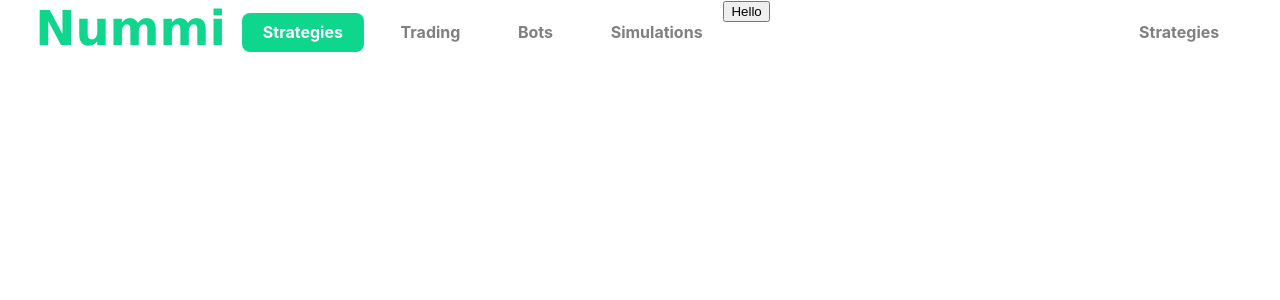
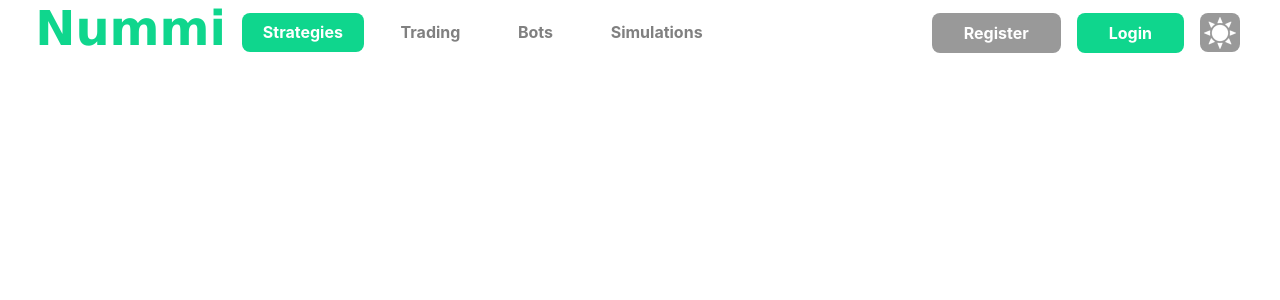
Before and after one commit to bmartin5263/Nummi-UI, a Next.js app: page / in a window 1280 px wide. Shown: the top 300 px of the page. Built offline with nearby package versions, Linux system fonts and the light colour scheme.

Commit message:
more nav stuff

```diff
--- a/components/navigation.js
+++ b/components/navigation.js
@@ -9,19 +9,16 @@ function Navigation() {
   }
   return (
     <nav>
-      <div className='nav-section-left'>
-        <Link href="/" className="logo">Nummi</Link>
+      <Link href="/" className="left logo">Nummi</Link>
+      <Link href="/strategies" className='left link active-page'>Strategies</Link>
+      <Link href="/trading" className='left link'>Trading</Link>
+      <Link href="/bots" className='left link'>Bots</Link>
+      <Link href="/simulations" className='left link'>Simulations</Link>
+      <div id='toggle-dark-mode' className='right link-image-button' onClick={toggleDarkMode}>
+        <img className='link-image' src="images/sun.png"/>
       </div>
-      <div className='nav-section-left'>
-        <Link href="/strategies" className='active-page'>Strategies</Link>
-        <Link href="/trading">Trading</Link>
-        <Link href="/bots">Bots</Link>
-        <Link href="/simulations">Simulations</Link>
-        <button onClick={toggleDarkMode}>Hello</button>
-      </div>
-      <div className='nav-section-right'>
-        <Link href="/strategies">Strategies</Link>
-      </div>
+      <Link href="/login" className='right link-button link-button-primary'>Login</Link>
+      <Link href="/register" className='right link-button'>Register</Link>
     </nav>
   );
 }
--- a/styles/globals.scss
+++ b/styles/globals.scss
@@ -41,6 +41,63 @@ img {
  * =============================
  */
 
+.left {
+  float: left;
+}
+
+.right {
+  float: right;
+}
+
+nav {
+  height: 4em;
+}
+
+a {
+  margin-left: 1em;
+  margin-top: .8em;
+}
+
+#toggle-dark-mode {
+  margin-left: 1em;
+  margin-top: .8em;
+}
+
+.link {
+  color: #808080;
+  text-decoration: none;
+  cursor: pointer;
+  border-radius: 8px;
+  font-weight: bold;
+  padding: .6em 1.3em;
+  transition-duration: 0.2s;
+}
+
+.link:hover {
+  transition-duration: 0s;
+  border-radius: 0;
+  border-bottom: 3px solid variables.$primary-light;
+}
+
+.link:active {
+  transition-duration: 0s;
+  color: variables.$primary-light;
+  background-color: rgba(0,0,0,0);
+}
+
+.dark .link {
+  color: variables.$lightest-gray;
+}
+
+.dark .link:hover {
+  border-color: variables.$primary-dark;
+}
+
+.dark .link:active {
+    color: variables.$primary-light;
+    background-color: rgba(0,0,0,0);
+}
+
 .active-page {
   color: #ffffff;
   background-color: #0FD68D;
@@ -59,57 +116,62 @@ img {
   background-color: variables.$primary-dark;
 }
 
-.nav-section-left {
-  float: left;
-}
-
-.nav-section-right {
-  float: right;
-}
-
-nav {
-  height: 4em;
-
-  a {
-    float: left;
-    color: #808080;
+.link-button {
+  font-weight: bold;
+  background-color: variables.$button-enabled-light;
+  color: #ffffff;
+  padding: 10px 32px;
   text-align: center;
   text-decoration: none;
   cursor: pointer;
   border-radius: 8px;
-    font-weight: bold;
-    padding: .6em 1.3em;
-    margin-left: 1em;
-    margin-top: .8em;
 }
 
-  a:hover {
-    border-radius: 0;
-    border-bottom: 3px solid variables.$primary-light;
+.link-button:hover {
+  border: none;
+  border-radius: 8px;
+  background-color: variables.$button-hover-light;
 }
 
-  a:active {
-      color: variables.$primary-light;
-      background-color: rgba(0,0,0,0);
-  }
+.link-button:active {
+  background-color: variables.$button-active-light;
+  transition-duration: 0.0s;
 }
 
-.dark nav {
-
-  a {
-    color: variables.$lightest-gray;
+.link-button-primary {
+  background-color: variables.$primary-light;
+  color: #ffffff;
 }
 
-  a:hover {
-    border-radius: 0;
-    border-bottom: 3px solid variables.$primary-dark;
+.link-button-primary:hover {
+  border: none;
+  border-radius: 8px;
+  background-color: variables.$primary-hover-light;
 }
 
-  a:active {
-      color: variables.$primary-light;
-      background-color: rgba(0,0,0,0);
+.link-button-primary:active {
+  background-color: variables.$primary-active-light;
+  transition-duration: 0.0s;
 }
 
+.link-image-button {
+  font-weight: bold;
+  background-color: variables.$button-enabled-light;
+  color: #ffffff;
+  text-align: center;
+  text-decoration: none;
+  cursor: pointer;
+  border-radius: 8px;
+  width: 40px;
+  height: 39px;
+  padding: 4px;
+}
+
+.link-image {
+  width: 100%;
+  height: auto;
+  text-align: center;
+  filter: invert(1);
 }
 
 /*
@@ -146,13 +208,10 @@ nav {
 }
 
 .dark .logo {
-  margin: 0;
-  padding: 0;
   font-family: Verdana, sans-serif;
   font-weight: bold;
   font-size: 48px;
   color: variables.$primary-light;
-  float: left;
 }
 
 .dark .logo:link {
--- a/styles/variables.scss
+++ b/styles/variables.scss
@@ -16,7 +16,6 @@ $primary-dark: $primary-active-light;
 $primary-hover-dark: $primary-light;
 $primary-active-dark: $primary-active-light;
 
-
 $button-enabled-light: $gray;
 $button-hover-light: $light-gray;
 $button-active-light: $dark-gray;
```
Also changed, not shown: public/images/moon.png (added), public/images/sun.png (added). Lines whose indentation alone changed are shown as unchanged.
